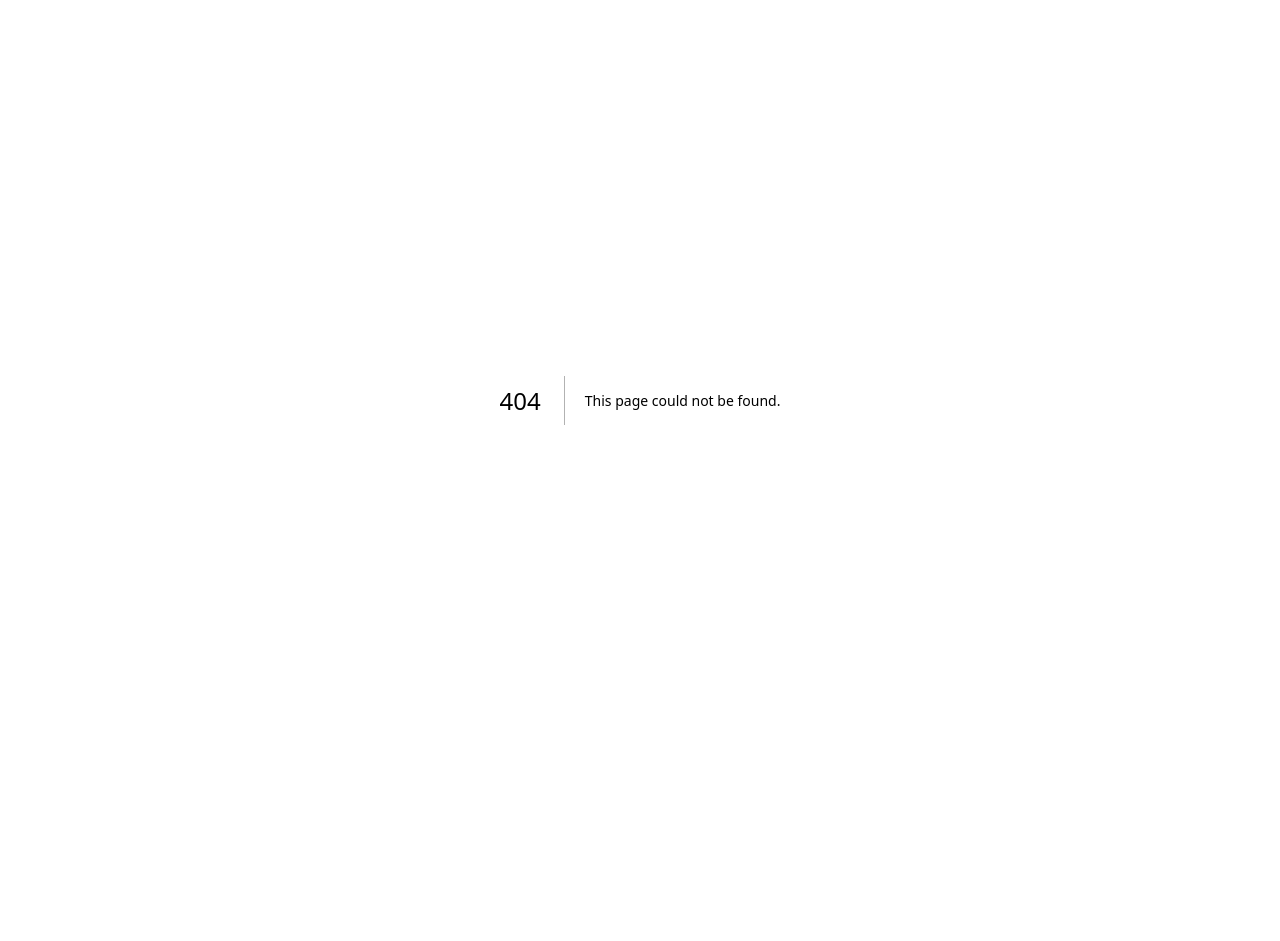
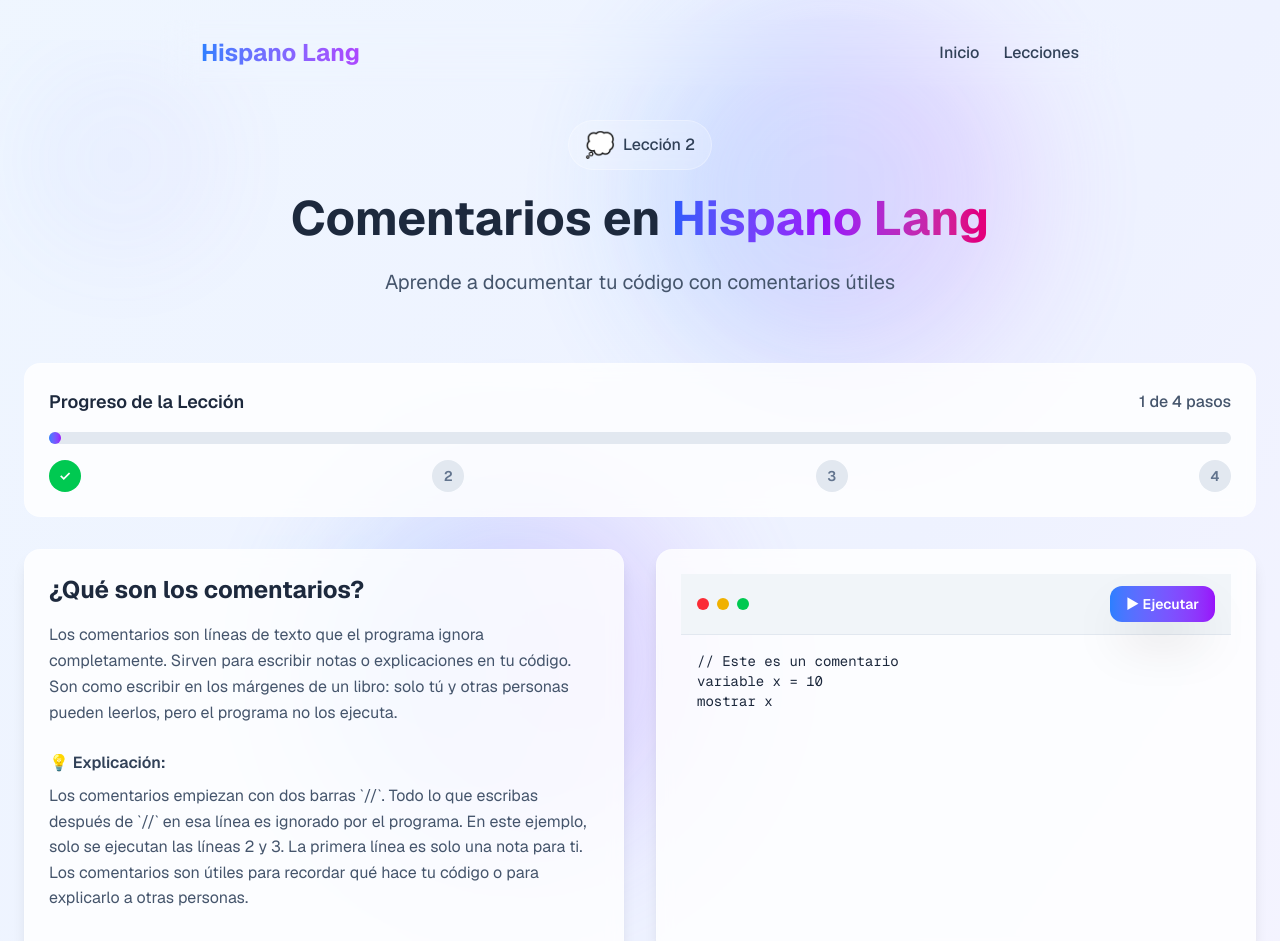
Before and after one commit to nicvazquezdev/hispano-lang-website, a Next.js app: page /lecciones/comentarios in a window 1280 px wide. Before the commit this address had no page. Shown: the top 941 px of the page. Before the commit the page ends 800 px from the top, so only its background shows below. Built offline with nearby package versions, Linux system fonts and the light colour scheme.

Commit message:
Add Comentarios lesson to introduce the concept of code documentation. Include detailed explanations, code examples, and challenges to enhance understanding of using comments effectively. Update navigation links in Variables and Tipos de Datos lessons for improved user flow.

```diff
--- a/app/lecciones/bucles/page.tsx
+++ b/app/lecciones/bucles/page.tsx
@@ -123,7 +123,7 @@ mostrar "La suma de 1 a 10 es: " + suma`,
 
   return (
     <LessonPage
-      badge={{ emoji: "🔄", text: "Lección 6" }}
+      badge={{ emoji: "🔄", text: "Lección 7" }}
       title="Bucles en"
       titleGradient=" Hispano Lang"
       description="Aprende a automatizar tareas repetitivas con bucles mientras y para"
--- /dev/null
+++ b/app/lecciones/comentarios/page.tsx
@@ -0,0 +1,86 @@
+import LessonPage from "@/components/lessons/LessonPage";
+
+export default function ComentariosLesson() {
+  const steps = [
+    {
+      title: "¿Qué son los comentarios?",
+      content:
+        "Los comentarios son líneas de texto que el programa ignora completamente. Sirven para escribir notas o explicaciones en tu código. Son como escribir en los márgenes de un libro: solo tú y otras personas pueden leerlos, pero el programa no los ejecuta.",
+      code: `// Este es un comentario
+variable x = 10
+mostrar x`,
+      explanation:
+        "Los comentarios empiezan con dos barras `//`. Todo lo que escribas después de `//` en esa línea es ignorado por el programa. En este ejemplo, solo se ejecutan las líneas 2 y 3. La primera línea es solo una nota para ti. Los comentarios son útiles para recordar qué hace tu código o para explicarlo a otras personas.",
+      challenge:
+        "🧩 Desafío rápido: Crea una variable con tu nombre y muéstrala. Agrega un comentario antes explicando qué hace tu código.",
+    },
+    {
+      title: "Comentarios en Diferentes Lugares",
+      content:
+        "Los comentarios pueden ir en su propia línea o al final de una línea de código. Esto te da flexibilidad para escribir notas donde sean más útiles.",
+      code: `// Comentario en su propia línea
+variable edad = 25
+
+variable nombre = "Ana"  // Comentario al final de la línea
+
+// Puedes escribir varias líneas de comentarios
+// una debajo de la otra
+variable ciudad = "Madrid"
+
+mostrar nombre`,
+      explanation:
+        "Hay dos formas de escribir comentarios:\n\n• **En su propia línea**: Para explicaciones más largas\n• **Al final de una línea**: Para notas breves sobre esa línea específica\n\nAmbas formas son útiles. Usa comentarios en su propia línea cuando necesites explicar algo en detalle, y comentarios al final de la línea para notas rápidas sobre qué representa una variable.",
+      challenge:
+        "🧩 Desafío rápido: Crea tres variables (tu nombre, edad y ciudad). Agrega un comentario en su propia línea al inicio y un comentario al final de cada variable explicando qué representa.",
+    },
+    {
+      title: "Comentarios para Desactivar Código",
+      content:
+        "Los comentarios también sirven para desactivar líneas de código sin borrarlas. Simplemente agrega `//` al inicio de la línea y esa línea dejará de ejecutarse. Esto es útil cuando quieres probar tu código sin ciertas partes.",
+      code: `variable numero = 10
+
+mostrar "El número es: " + numero
+
+// mostrar "Esta línea no se ejecuta"
+
+variable doble = numero * 2
+mostrar "El doble es: " + doble`,
+      explanation:
+        "Cuando pones `//` antes de una línea de código, esa línea se convierte en comentario y no se ejecuta. En este ejemplo, la línea `mostrar 'Esta línea no se ejecuta'` no se ejecuta porque está comentada. Esto es muy útil cuando estás probando tu código: puedes desactivar partes temporalmente sin borrarlas. Si luego quieres activarlas, solo quitas el `//`.",
+      challenge:
+        "🧩 Desafío rápido: Escribe un programa que muestre 4 mensajes diferentes. Comenta 2 de esos mensajes y ejecuta el código. Observa que solo se muestran los mensajes no comentados.",
+    },
+    {
+      title: "¡Práctica libre!",
+      content:
+        "Ahora es tu turno de usar comentarios en tu código. Los comentarios te ayudan a organizar tus ideas y a recordar qué hace cada parte de tu programa. Acostúmbrate a usarlos desde el principio.",
+      code: `// Mi primer programa con comentarios
+
+variable mi_nombre = "Pedro"  // Cambia esto por tu nombre
+variable mi_edad = 20  // Cambia esto por tu edad
+
+mostrar "Hola, soy " + mi_nombre
+mostrar "Tengo " + mi_edad + " años"`,
+      explanation:
+        "En esta práctica libre, usa comentarios para hacer tu código más claro. Escribe notas que te ayuden a entender qué hace cada parte. No te preocupes por escribir comentarios perfectos: lo importante es practicar. Con el tiempo aprenderás qué comentarios son más útiles y cuáles son innecesarios.",
+      challenge:
+        "🧩 Desafío rápido: Crea un programa que calcule la suma de dos números. Agrega comentarios explicando qué hace el programa y qué representa cada variable.",
+      summary:
+        "🧠 Recuerda:\n\n• Los comentarios empiezan con `//`.\n• El programa ignora completamente los comentarios.\n• Usa comentarios para explicar tu código.\n• Puedes poner comentarios en su propia línea o al final de una línea.\n• Puedes comentar código para desactivarlo sin borrarlo.\n• ¡Los comentarios te ayudan a entender tu propio código!",
+    },
+  ];
+
+  return (
+    <LessonPage
+      badge={{ emoji: "💭", text: "Lección 2" }}
+      title="Comentarios en"
+      titleGradient=" Hispano Lang"
+      description="Aprende a documentar tu código con comentarios útiles"
+      steps={steps}
+      prevLessonUrl="/lecciones/variables"
+      prevLessonTitle="Variables"
+      nextLessonUrl="/lecciones/tipos-datos"
+      nextLessonTitle="Tipos de Datos"
+    />
+  );
+}
--- a/app/lecciones/condicionales/page.tsx
+++ b/app/lecciones/condicionales/page.tsx
@@ -138,7 +138,7 @@ si temperatura > 30 {
 
   return (
     <LessonPage
-      badge={{ emoji: "🤔", text: "Lección 5" }}
+      badge={{ emoji: "🤔", text: "Lección 6" }}
       title="Condicionales en"
       titleGradient=" Hispano Lang"
       description="Aprende a tomar decisiones en tus programas con estructuras condicionales"
--- a/app/lecciones/control-flujo-bucles/page.tsx
+++ b/app/lecciones/control-flujo-bucles/page.tsx
@@ -156,7 +156,7 @@ para (variable i = 0; i < numeros.longitud(); i = i + 1) {
 
   return (
     <LessonPage
-      badge={{ emoji: "🔀", text: "Lección 7" }}
+      badge={{ emoji: "🔀", text: "Lección 8" }}
       title="Control de Flujo en Bucles en"
       titleGradient=" Hispano Lang"
       description="Aprende a usar romper y continuar para controlar bucles avanzadamente"
--- a/app/lecciones/funciones-matematicas/page.tsx
+++ b/app/lecciones/funciones-matematicas/page.tsx
@@ -161,7 +161,7 @@ mostrar "Distancia: " + distancia`,
 
   return (
     <LessonPage
-      badge={{ emoji: "🧮", text: "Lección 9" }}
+      badge={{ emoji: "🧮", text: "Lección 10" }}
       title="Funciones Matemáticas en"
       titleGradient=" Hispano Lang"
       description="Aprende a usar funciones matemáticas integradas para cálculos avanzados"
--- a/app/lecciones/funciones/page.tsx
+++ b/app/lecciones/funciones/page.tsx
@@ -159,7 +159,7 @@ mostrar "¿Es saludable?: " + esIMCSaludable(miIMC)`,
 
   return (
     <LessonPage
-      badge={{ emoji: "⚡", text: "Lección 8" }}
+      badge={{ emoji: "⚡", text: "Lección 9" }}
       title="Funciones en"
       titleGradient=" Hispano Lang"
       description="Aprende a crear código reutilizable con funciones"
--- a/app/lecciones/listas/page.tsx
+++ b/app/lecciones/listas/page.tsx
@@ -147,7 +147,7 @@ estudiantes.recorrer(funcion(nombre, indice) {
 
   return (
     <LessonPage
-      badge={{ emoji: "📋", text: "Lección 10" }}
+      badge={{ emoji: "📋", text: "Lección 11" }}
       title="Listas en"
       titleGradient=" Hispano Lang"
       description="Aprende a trabajar con colecciones de datos usando listas"
--- a/app/lecciones/metodos-strings/page.tsx
+++ b/app/lecciones/metodos-strings/page.tsx
@@ -131,7 +131,7 @@ mostrar "¿Es largo?: " + esLargo`,
 
   return (
     <LessonPage
-      badge={{ emoji: "🔤", text: "Lección 3" }}
+      badge={{ emoji: "🔤", text: "Lección 4" }}
       title="Métodos de Strings en"
       titleGradient=" Hispano Lang"
       description="Aprende a manipular y transformar texto con métodos de strings"
--- a/app/lecciones/operadores/page.tsx
+++ b/app/lecciones/operadores/page.tsx
@@ -131,7 +131,7 @@ mostrar "¿Es mayor que 20?: " + es_grande`,
 
   return (
     <LessonPage
-      badge={{ emoji: "➕", text: "Lección 4" }}
+      badge={{ emoji: "➕", text: "Lección 5" }}
       title="Operadores en"
       titleGradient=" Hispano Lang"
       description="Aprende a usar operadores aritméticos, de comparación, lógicos y de asignación"
--- a/app/lecciones/page.tsx
+++ b/app/lecciones/page.tsx
@@ -10,6 +10,15 @@ export default function LeccionesPage() {
       title: "Variables",
       description: "Aprende a almacenar y manipular datos",
       emoji: "📦",
+      difficulty: "Principiante",
+      duration: "10 min",
+      completed: false,
+    },
+    {
+      id: "comentarios",
+      title: "Comentarios",
+      description: "Documenta tu código",
+      emoji: "💭",
       difficulty: "Principiante",
       duration: "10 min",
       completed: false,
--- a/app/lecciones/tipos-datos/page.tsx
+++ b/app/lecciones/tipos-datos/page.tsx
@@ -119,13 +119,13 @@ mostrar "¿Soy programador? " + es_programador`,
 
   return (
     <LessonPage
-      badge={{ emoji: "🔢", text: "Lección 2" }}
+      badge={{ emoji: "🔢", text: "Lección 3" }}
       title="Tipos de Datos en"
       titleGradient=" Hispano Lang"
       description="Aprende sobre números, texto, booleanos y valores especiales"
       steps={steps}
-      prevLessonUrl="/lecciones/variables"
-      prevLessonTitle="Variables"
+      prevLessonUrl="/lecciones/comentarios"
+      prevLessonTitle="Comentarios"
       nextLessonUrl="/lecciones/metodos-strings"
       nextLessonTitle="Métodos de Strings"
     />
--- a/app/lecciones/variables/page.tsx
+++ b/app/lecciones/variables/page.tsx
@@ -84,8 +84,8 @@ mostrar mi_variable`,
       titleGradient=" Hispano Lang"
       description="Aprende a almacenar y manipular datos paso a paso"
       steps={steps}
-      nextLessonUrl="/lecciones/tipos-datos"
-      nextLessonTitle="Tipos de Datos"
+      nextLessonUrl="/lecciones/comentarios"
+      nextLessonTitle="Comentarios"
     />
   );
 }
```
